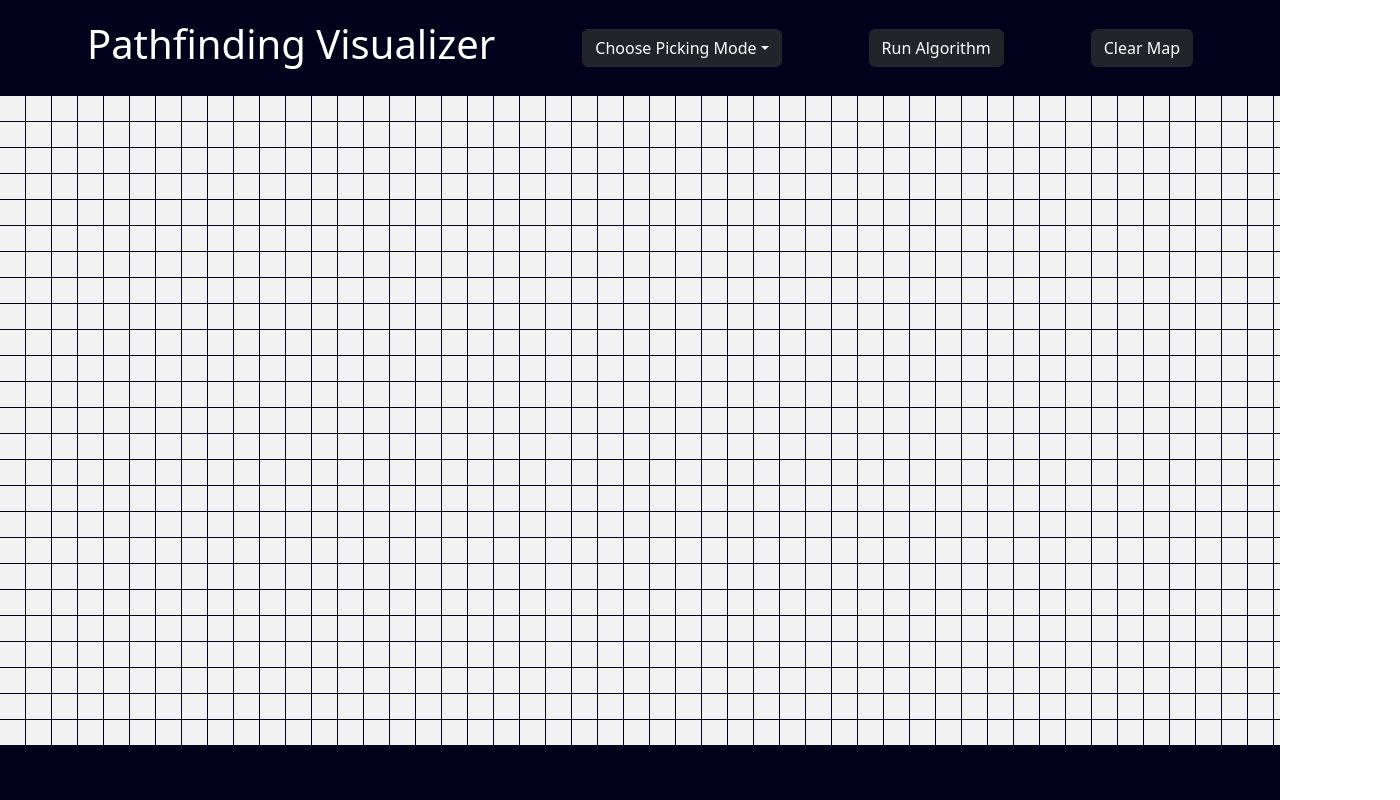
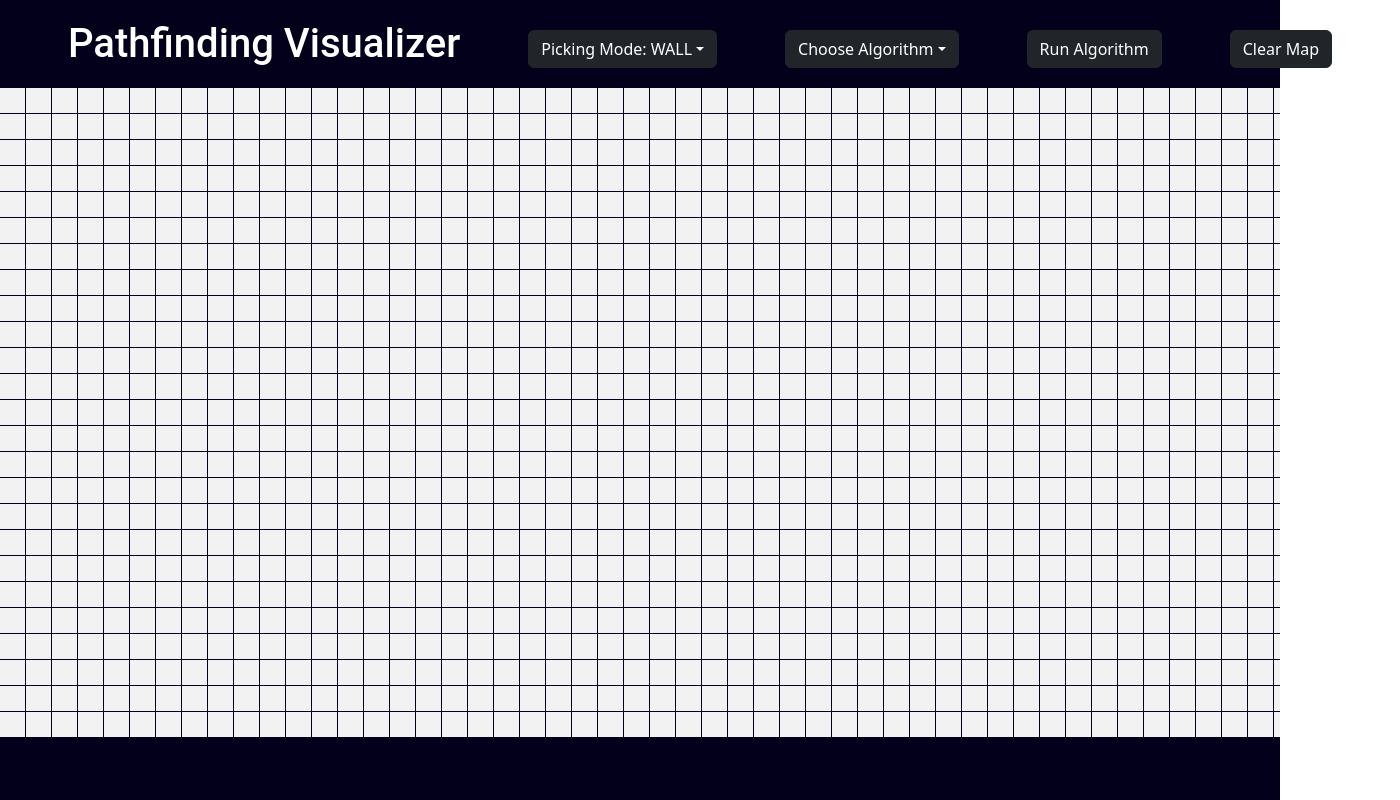
Before and after one commit to nicomu99/pathfinder-visualizer, a React (Create React App) app: page / in a window 1280 px wide. Shown: the whole page, 1400 px wide, since content can reach past the window. Built offline with nearby package versions, Linux system fonts and the light colour scheme.

Commit message:
Updated UI

```diff
--- a/src/Visualizer.js
+++ b/src/Visualizer.js
@@ -1,5 +1,5 @@
 import React from 'react';
-import { useDispatch } from 'react-redux';
+import { useDispatch, useSelector } from 'react-redux';
 import Dropdown from 'react-bootstrap/Dropdown';
 import DropdownButton from 'react-bootstrap/DropdownButton';
 import Button from 'react-bootstrap/Button';
@@ -8,11 +8,13 @@ import { Path } from './Path';
 import {
 	changePickingMode,
 	clearWholeMap,
+	selectPickingMode,
 } from './redux/mapSlice'
 import { runAlgorithm } from './algorithms/dijkstra';
 
 export function Visualizer() {
 	const dispatch = useDispatch()
+	const pickingMode = useSelector(selectPickingMode)
 
 	/*
 	Dispatches the action to change the tile
@@ -30,14 +32,21 @@ export function Visualizer() {
 		dispatch(clearWholeMap())
 	}
 
+	const chooseAlgorithm = (algorithm) => {
+		runAlgorithm(algorithm)
+	}
+
 	return (
 		<div className={styles.container}>
 			<div className={styles.menu}>
 				<h1>Pathfinding Visualizer</h1>
-				<DropdownButton id="dropdown-basic-button" title="Choose Picking Mode" menuVariant="dark" variant="dark">
+				<DropdownButton id="dropdown-basic-button" title={"Picking Mode: " + pickingMode.toUpperCase()} menuVariant="dark" variant="dark">
 					<Dropdown.Item onClick={() => choosePickingMode('wall')}>Wall</Dropdown.Item>
 					<Dropdown.Item onClick={() => choosePickingMode('start')}>Start</Dropdown.Item>
 					<Dropdown.Item onClick={() => choosePickingMode('end')}>End</Dropdown.Item>
+				</DropdownButton>
+				<DropdownButton id="dropdown-basic-button" title="Choose Algorithm" menuVariant="dark" variant="dark">
+					<Dropdown.Item onClick={() => chooseAlgorithm('dijkstra')}>Dijkstra</Dropdown.Item>
 				</DropdownButton>
 				<Button variant="dark" onClick={() => runAlgorithm()}>Run Algorithm</Button>
 				<Button variant="dark" onClick={() => clearMap()}>Clear Map</Button>
--- a/src/redux/mapSlice.js
+++ b/src/redux/mapSlice.js
@@ -124,6 +124,7 @@ export const {
 } = mapSlice.actions
 
 export const selectMap = (state) => state.map.tiles
+export const selectPickingMode = (state) => state.map.choosingMode
 export const selectStartIndex = (state) => state.map.startIndex
 export const selectEndIndex = (state) => state.map.endIndex
 export const selectTilesPerRow = (state) => state.map.tilesPerRow
--- a/src/style/Visualizer.module.css
+++ b/src/style/Visualizer.module.css
@@ -8,6 +8,14 @@
     padding: 20px 0;
     display: flex;
     justify-content: space-evenly;
-    align-items: center;
+    align-items: flex-end;
     color: #fff;
+    width: 1400px;
+    margin: 0 auto;
 }
+
+h1, h3 {
+    font-family: 'Roboto', sans-serif;
+    margin: 0px !important;
+    padding: 0;
+}
```
